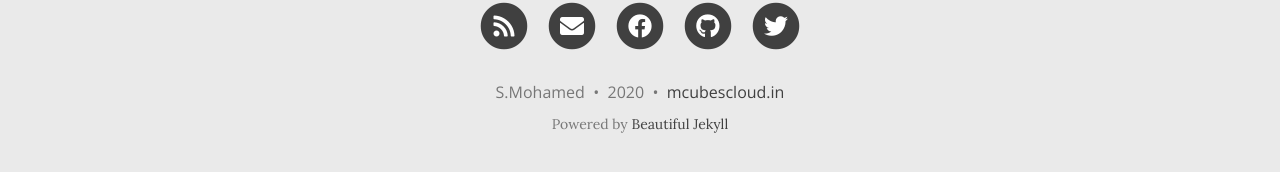
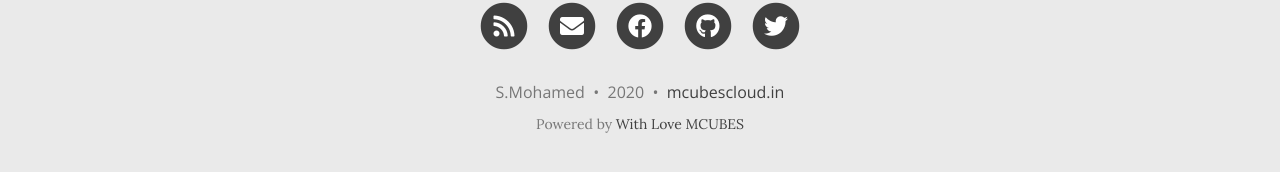
Before and after one commit to mcubescloud/mcubescloud.in, a Jekyll site: the page built from aboutme.md, in a window 1280 px wide and 1013 px high. Shown: the part 828-1000 px from the top of the window. Built offline with Jekyll 4.4.1, drawn with Linux system fonts in a browser that asks for light colours; nearby versions of some CDN libraries.

Commit message:
Update footer.html

```diff
--- a/_includes/footer.html
+++ b/_includes/footer.html
@@ -33,7 +33,7 @@
       </p>
       {% unless site.remove-ads %}<p class="theme-by text-muted">
         Powered by
-        <a href="https://beautifuljekyll.com">Beautiful Jekyll</a>
+        <a href="https://mcubescloud.in">With Love MCUBES</a>
       </p>{% endunless %}
       </div>
     </div>
```
